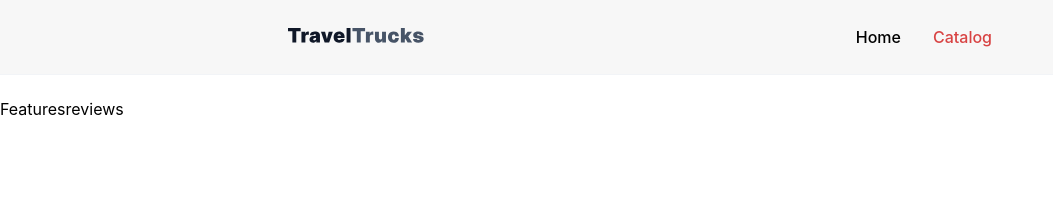
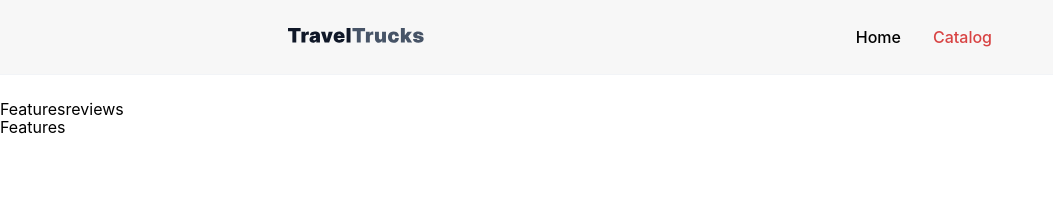
Before and after one commit to sofi-dobriak/travel-trucks, a React (Vite) app: page /campers/1 in a window 1280 px wide. Shown: the top 208 px of the page, without its empty margins (0-1053 px from the left). Built offline with nearby package versions, Linux system fonts and the light colour scheme; a web font is replaced by a local one.

Commit message:
fix: add index for features route

```diff
--- a/src/App.tsx
+++ b/src/App.tsx
@@ -19,6 +19,7 @@ function App() {
             <Route path='/' element={<HomePage />} />
             <Route path='/campers' element={<CampersPage />} />
             <Route path='/campers/:id' element={<CamperPage />}>
+              <Route index element={<Features />} />
               <Route path='features' element={<Features />} />
               <Route path='reviews' element={<Reviews />} />
             </Route>
```
